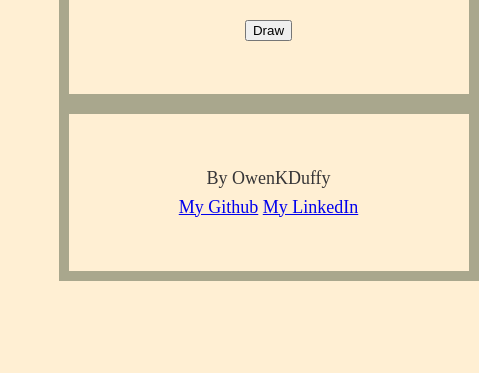
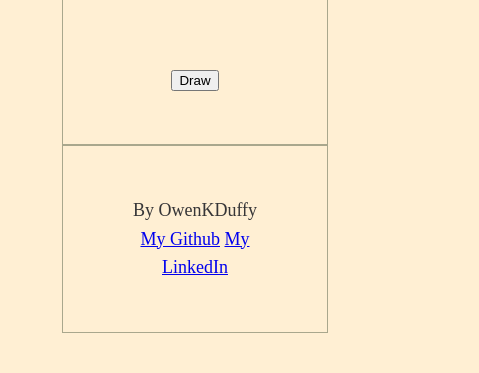
Before and after one commit to OwenKDuffy/KingsCup, a plain HTML site: page Kings.html in a window 390 px wide. Shown: the part 621-994 px from the top of the page, 479 px wide, since content can reach past the window. Before the commit the page ends 902 px from the top, so only its background shows below. Drawn offline with Linux system fonts and the light colour scheme.

Commit message:
Game window should remain centred on mobile Added Favicon

```diff
--- a/style.css
+++ b/style.css
@@ -1,9 +1,10 @@
 body {
+    /* border: 1px solid red; */
     text-align: center;
     background-color: #FFEFD3;
     width: 70%;
     height: 100%;
-    margin: 0px auto;
+    margin: 40px auto;
     max-width:650px;
     line-height:1.6;
     font-size:18px;
@@ -15,8 +16,10 @@ h1,h2,h3 {
 }
 
 div {
-    width: 300px;
-    border: 10px solid #7E846Baa;
+    position: relative;
+    width: 60%;
+    max-width: 300px;
+    border: 1px solid #7E846Baa;
     padding: 50px;
     margin: 0 auto;
 }
```
Also changed, not shown: favicon.ico (added).
